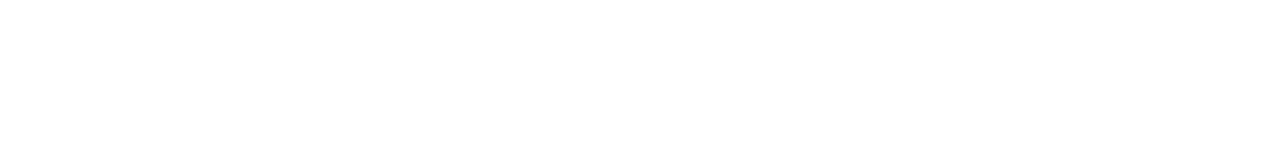
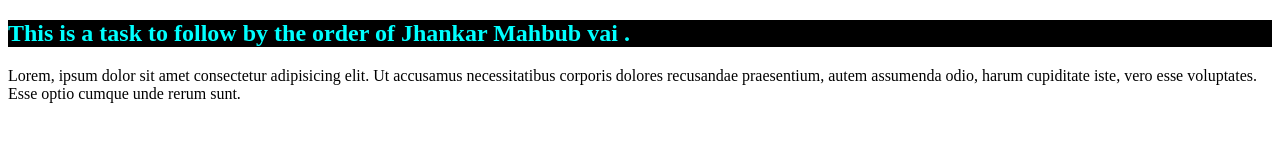
Before and after one commit to Habibur2002/practice-repository, a plain HTML site: page index.html in a window 1280 px wide. Drawn offline with Linux system fonts and the light colour scheme.

Commit message:
pushing my first web sithe updates

```diff
--- /dev/null
+++ b/CSS/index.css
@@ -0,0 +1,4 @@
+h2{
+    color: aqua;
+    background-color: black;
+}
--- a/index.html
+++ b/index.html
@@ -4,8 +4,14 @@
     <meta charset="UTF-8">
     <meta name="viewport" content="width=device-width, initial-scale=1.0">
     <title>My First gitHub repository</title>
+    <link rel="stylesheet" href="CSS/index.css">
 </head>
 <body>
+    <h2>This is a task to follow by the order of Jhankar Mahbub vai . </h2>
+    <p>
+
+        Lorem, ipsum dolor sit amet consectetur adipisicing elit. Ut accusamus necessitatibus corporis dolores recusandae praesentium, autem assumenda odio, harum cupiditate iste, vero esse voluptates. Esse optio cumque unde rerum sunt.
+    </p>
 
 </body>
 </html>
```
